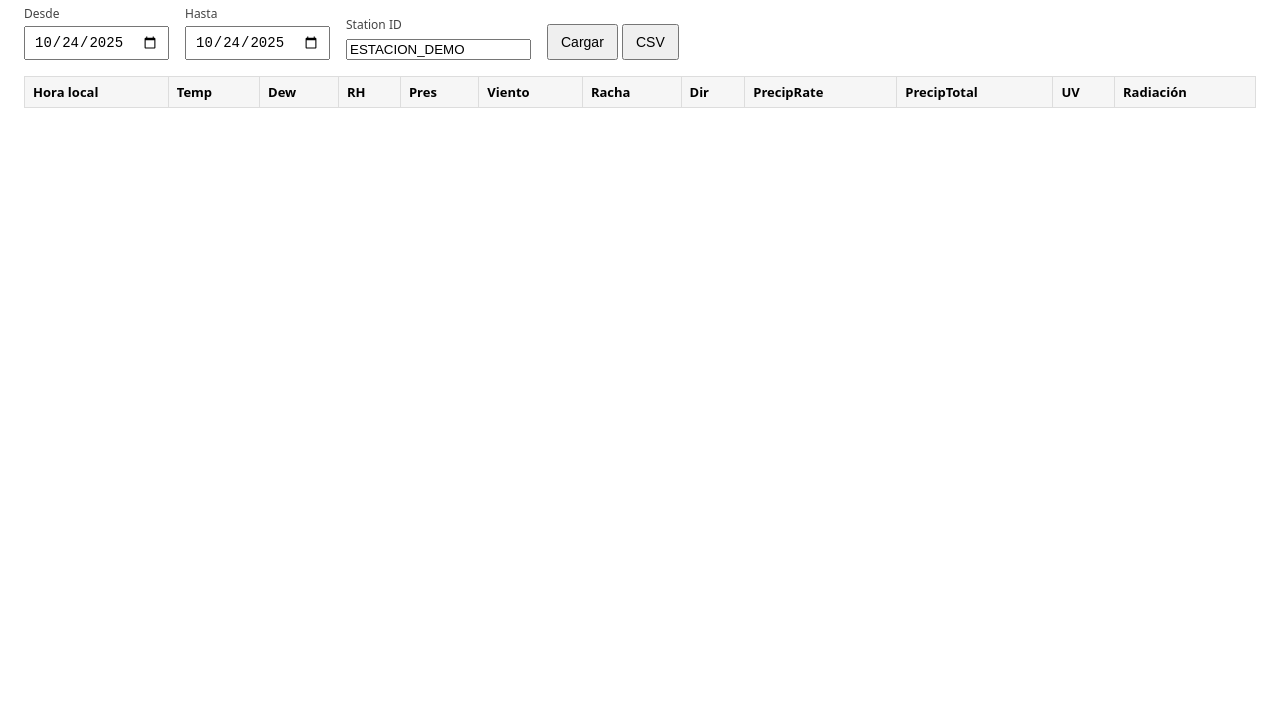
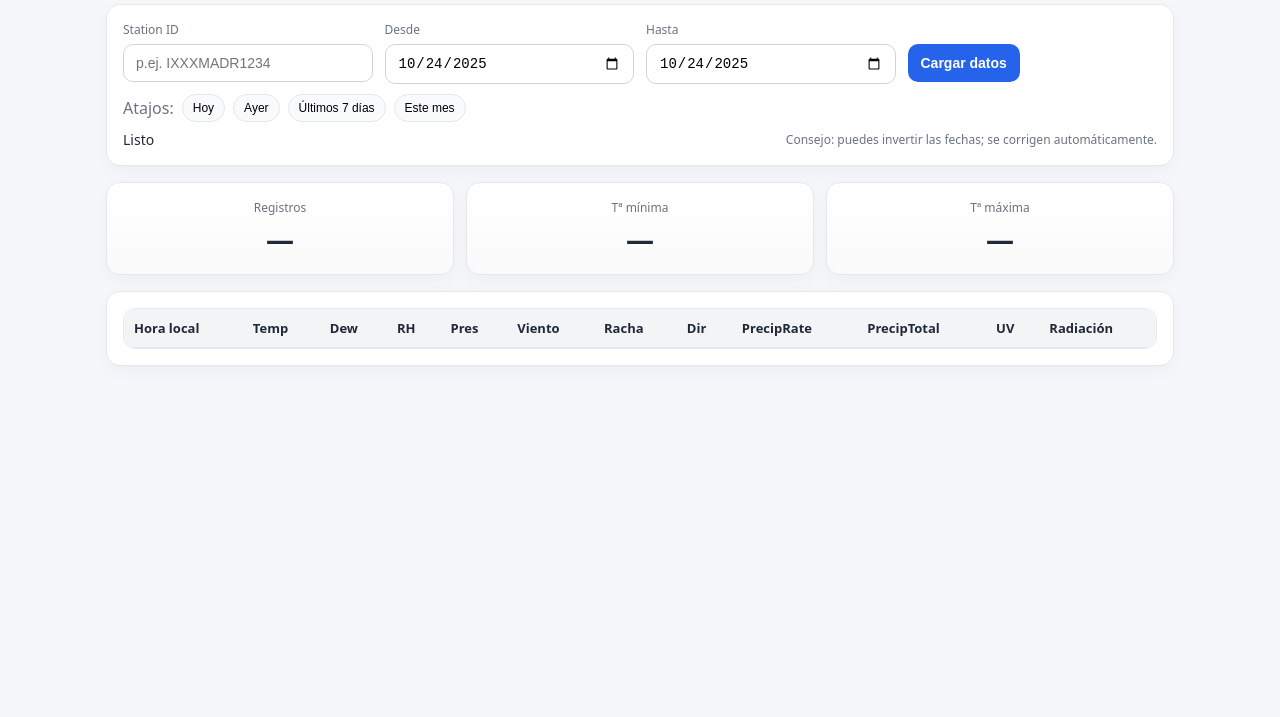
Before and after one commit to ortigosa1971/viejo, a website: page public/index.html in a window 1280 px wide. Shown: the part 83-800 px from the top of the page. Drawn offline with Linux system fonts and the light colour scheme.

Commit message:
Update index.html

```diff
--- a/public/index.html
+++ b/public/index.html
@@ -3,41 +3,73 @@
 <head>
   <meta charset="utf-8" />
   <meta name="viewport" content="width=device-width, initial-scale=1" />
-  <title>WU Rango de Fechas (demo)</title>
-  <style>
-    body { font-family: system-ui, -apple-system, Segoe UI, Roboto, Arial, sans-serif; margin: 24px; }
-    .row { display: flex; gap: 16px; align-items: end; flex-wrap: wrap; }
-    label { display: block; font-size: 12px; color: #444; margin-bottom: 4px; }
-    input[type="date"] { padding: 6px 8px; font-size: 14px; }
-    button { padding: 8px 12px; font-size: 14px; cursor: pointer; }
-    #status { margin-left: 12px; font-size: 14px; color: #333; }
-    table { border-collapse: collapse; margin-top: 16px; width: 100%; }
-    th, td { border: 1px solid #ddd; padding: 6px 8px; text-align: left; font-size: 13px; }
-    th { background: #f6f6f6; }
-  </style>
+  <title>Histórico WU · Rango de fechas</title>
+  <link rel="stylesheet" href="./app.css" />
 </head>
 <body>
-  <h1>Histórico por rango (demo)</h1>
-  <div class="row">
-    <div>
+  <header class="topbar">
+    <div class="brand">🌤️ Histórico WU</div>
+    <nav class="actions">
+      <button id="btnCSV" class="btn secondary" disabled>Exportar CSV</button>
+      <a id="helpLink" class="link" href="#" title="Ayuda">Ayuda</a>
+    </nav>
+  </header>
+
+  <main class="container">
+    <section class="card">
+      <div class="controls">
+        <div class="field">
+          <label for="stationId">Station ID</label>
+          <input id="stationId" type="text" placeholder="p.ej. IXXXMADR1234">
+        </div>
+
+        <div class="field">
           <label for="dateFrom">Desde</label>
-      <input id="dateFrom" type="date" />
+          <input id="dateFrom" type="date">
         </div>
-    <div>
+
+        <div class="field">
           <label for="dateTo">Hasta</label>
-      <input id="dateTo" type="date" />
+          <input id="dateTo" type="date">
         </div>
-    <div>
-      <label for="stationId">Station ID</label>
-      <input id="stationId" type="text" value="ESTACION_DEMO" />
-    </div>
-    <div>
-      <button id="btnLoad">Cargar</button>
-      <button id="btnCSV">CSV</button>
-      <span id="status"></span>
+
+        <div class="field">
+          <label>&nbsp;</label>
+          <button id="btnLoad" class="btn primary">Cargar datos</button>
         </div>
       </div>
 
+      <div class="presets">
+        <span>Atajos:</span>
+        <button class="chip" data-preset="hoy">Hoy</button>
+        <button class="chip" data-preset="ayer">Ayer</button>
+        <button class="chip" data-preset="ult7">Últimos 7 días</button>
+        <button class="chip" data-preset="mes">Este mes</button>
+      </div>
+
+      <div class="status-row">
+        <div class="status" id="status">Listo</div>
+        <div class="hint">Consejo: puedes invertir las fechas; se corrigen automáticamente.</div>
+      </div>
+    </section>
+
+    <section class="kpis">
+      <div class="kpi">
+        <div class="kpi-label">Registros</div>
+        <div class="kpi-value" id="kpiCount">—</div>
+      </div>
+      <div class="kpi">
+        <div class="kpi-label">Tª mínima</div>
+        <div class="kpi-value" id="kpiMin">—</div>
+      </div>
+      <div class="kpi">
+        <div class="kpi-label">Tª máxima</div>
+        <div class="kpi-value" id="kpiMax">—</div>
+      </div>
+    </section>
+
+    <section class="card">
+      <div class="table-wrap">
         <table id="dataTable">
           <thead>
             <tr>
@@ -57,6 +89,14 @@
           </thead>
           <tbody></tbody>
         </table>
+      </div>
+    </section>
+  </main>
+
+  <div id="toast" class="toast" role="status" aria-live="polite"></div>
+  <div id="backdrop" class="backdrop hidden">
+    <div class="spinner" aria-label="Cargando" role="status"></div>
+  </div>
 
   <script src="./app.js"></script>
 </body>
```
Lines whose indentation alone changed are shown as unchanged.
